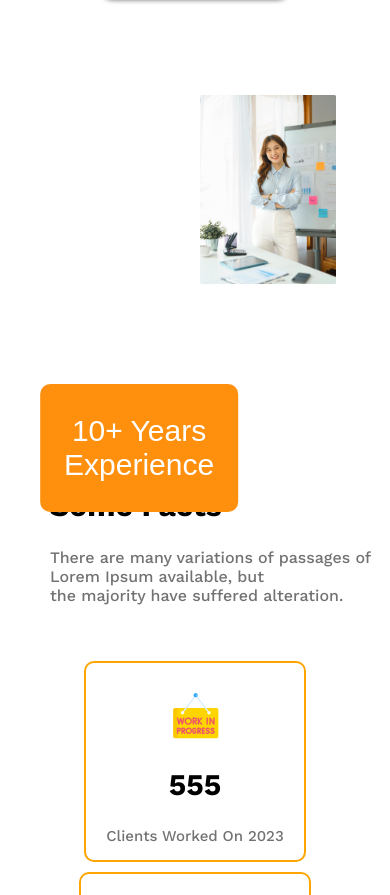
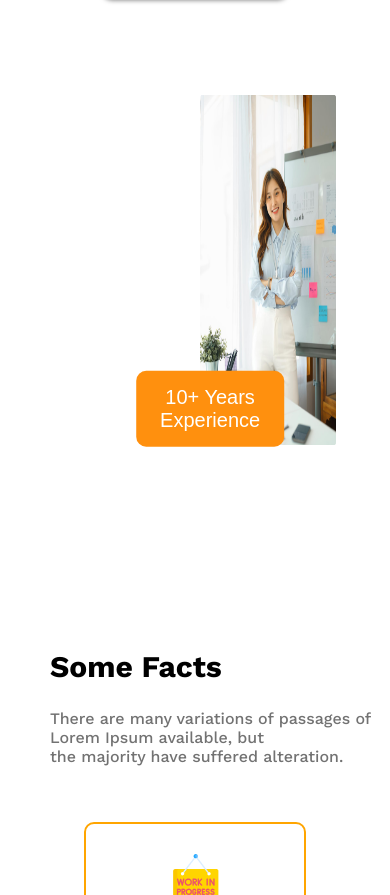
Before and after one commit to maheefaisal/architect, a plain HTML site: page index.html in a window 390 px wide. Shown: the part 3775-4670 px from the top of the page. Drawn offline with nearby package versions, Linux system fonts and the light colour scheme.

Commit message:
made the button and image responsive

```diff
--- a/index.html
+++ b/index.html
@@ -82,9 +82,11 @@
 
             </div>
             <div class="quick-list-contents-two-image">
-                <div class="container">
-                    <img src="./images/architect.png" alt="Snow" style="width:100%">
-                    <button class="btn">10+ Years <br> Experience</button>
+                <div class="iamge-feature">
+                    <div class="container">
+                        <img src="./images/architect.png" alt="Snow" style="width:100%">
+                        <button class="btn">10+ Years <br> Experience</button>
+                    </div>
                 </div>
             </div>
         </section>
@@ -134,7 +136,6 @@
                 </div>
             </div>
         </section>
-
         <!-- Happy Clients 2022 -->
         <section>
             <section>
--- a/style/style.css
+++ b/style/style.css
@@ -194,6 +194,7 @@ header {
   -ms-transform: scale(1.2);
   transform: scale(1.2);
   transition: 1s ease;
+  cursor: pointer;
 }
 .card-one h2 {
   font-size: 30px;
@@ -349,4 +350,21 @@ header {
     padding: 20px 40px;
     border-radius: 10px;
   }
+
+.container .btn {
+
+  top: 50%;
+  left: 50%;
+  transform: translate(-89%, 130%);
+  -ms-transform: translate(10%, -10000%);
+  font-size: 20px;
+  padding: 15px 24px;
+  border-radius: 10px;
+  text-align: center;
 }
+.container img {
+  width: 1000px;
+  height: 350px;
+}
+
+}
```
